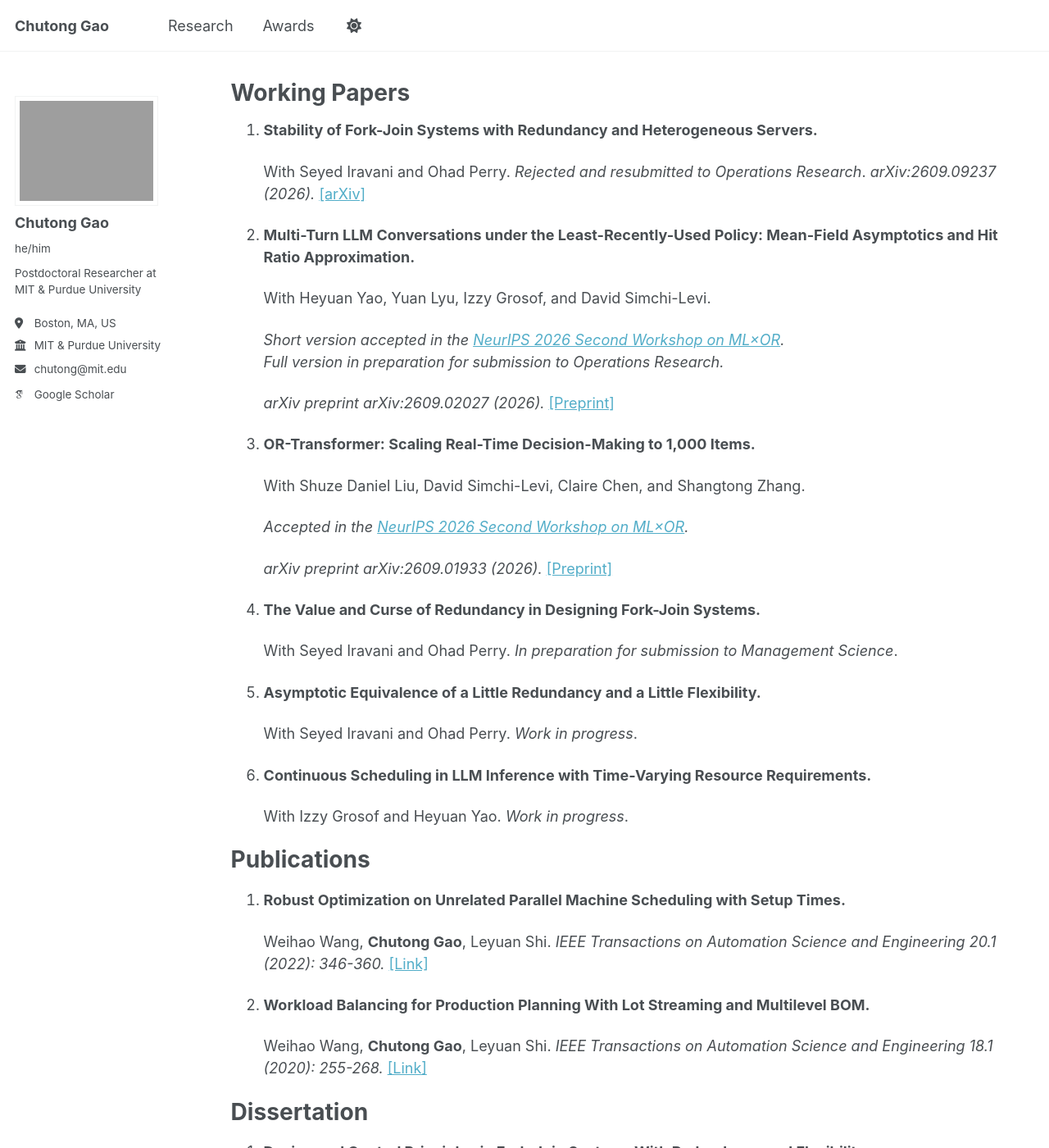
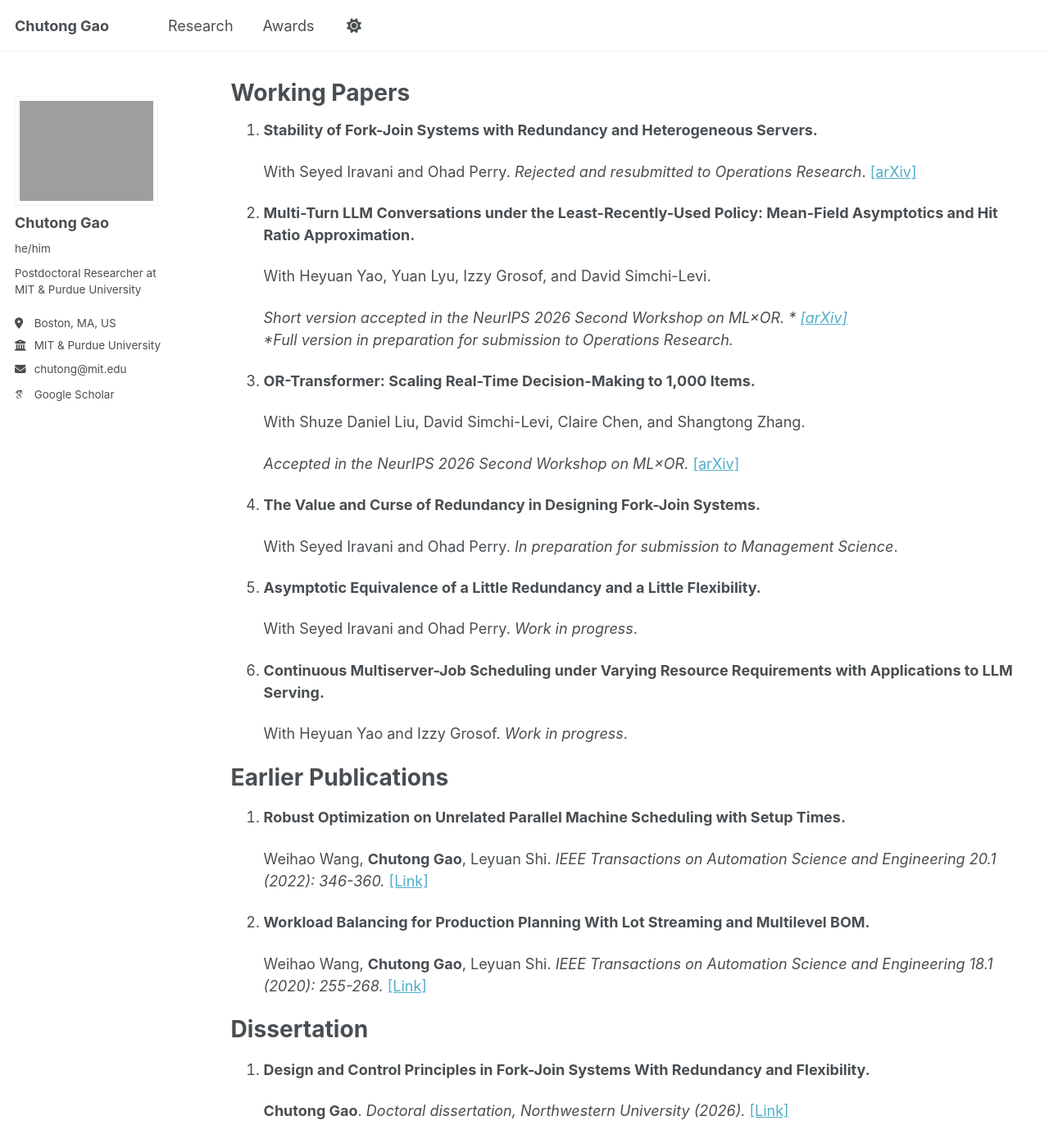
Before and after one commit to chutonggao/chutonggao.github.io, a Jekyll site: the page built from _pages/publications.md, in a window 1280 px wide and 1400 px high. Shown: the whole window at 82% size. Built offline with Jekyll 4.4.1, drawn with Linux system fonts in a browser that asks for light colours; some web fonts are replaced.

Commit message:
Update publication entries and formatting

```diff
--- a/_pages/publications.md
+++ b/_pages/publications.md
@@ -7,24 +7,20 @@ author_profile: true
 
 1. **Stability of Fork-Join Systems with Redundancy and Heterogeneous Servers.**
 
-    With Seyed Iravani and Ohad Perry. *Rejected and resubmitted to Operations Research*. *arXiv:2609.09237 (2026).* [[arXiv]](https://arxiv.org/abs/2609.09237)
+    With Seyed Iravani and Ohad Perry. *Rejected and resubmitted to Operations Research*. [[arXiv]](https://arxiv.org/abs/2609.09237)
 
 2. **Multi-Turn LLM Conversations under the Least-Recently-Used Policy: Mean-Field Asymptotics and Hit Ratio Approximation.**
 
     With Heyuan Yao, Yuan Lyu, Izzy Grosof, and David Simchi-Levi.
 
-    *Short version accepted in the [NeurIPS 2026 Second Workshop on ML×OR](https://mlxor-2026.github.io/).*
+    *Short version accepted in the NeurIPS 2026 Second Workshop on ML×OR. * [[arXiv]](https://arxiv.org/abs/2609.02027)
     *Full version in preparation for submission to Operations Research.*
-
-    *arXiv preprint arXiv:2609.02027 (2026).* [[Preprint]](https://arxiv.org/abs/2609.02027)
 
 3. **OR-Transformer: Scaling Real-Time Decision-Making to 1,000 Items.**
 
     With Shuze Daniel Liu, David Simchi-Levi, Claire Chen, and Shangtong Zhang.
 
-    *Accepted in the [NeurIPS 2026 Second Workshop on ML×OR](https://mlxor-2026.github.io/).*
-
-    *arXiv preprint arXiv:2609.01933 (2026).* [[Preprint]](https://arxiv.org/abs/2609.01933)
+    *Accepted in the NeurIPS 2026 Second Workshop on ML×OR.* [[arXiv]](https://arxiv.org/abs/2609.01933)
 
 4. **The Value and Curse of Redundancy in Designing Fork-Join Systems.**
 
@@ -34,12 +30,12 @@ author_profile: true
 
     With Seyed Iravani and Ohad Perry. *Work in progress*.
 
-6. **Continuous Scheduling in LLM Inference with Time-Varying Resource Requirements.**
+6. **Continuous Multiserver-Job Scheduling under Varying Resource Requirements with Applications to LLM Serving.**
 
-    With Izzy Grosof and Heyuan Yao. *Work in progress*.
+    With Heyuan Yao and Izzy Grosof. *Work in progress*.
 
 
-# Publications
+# Earlier Publications
 
 1. **Robust Optimization on Unrelated Parallel Machine Scheduling with Setup Times.**
 
```
